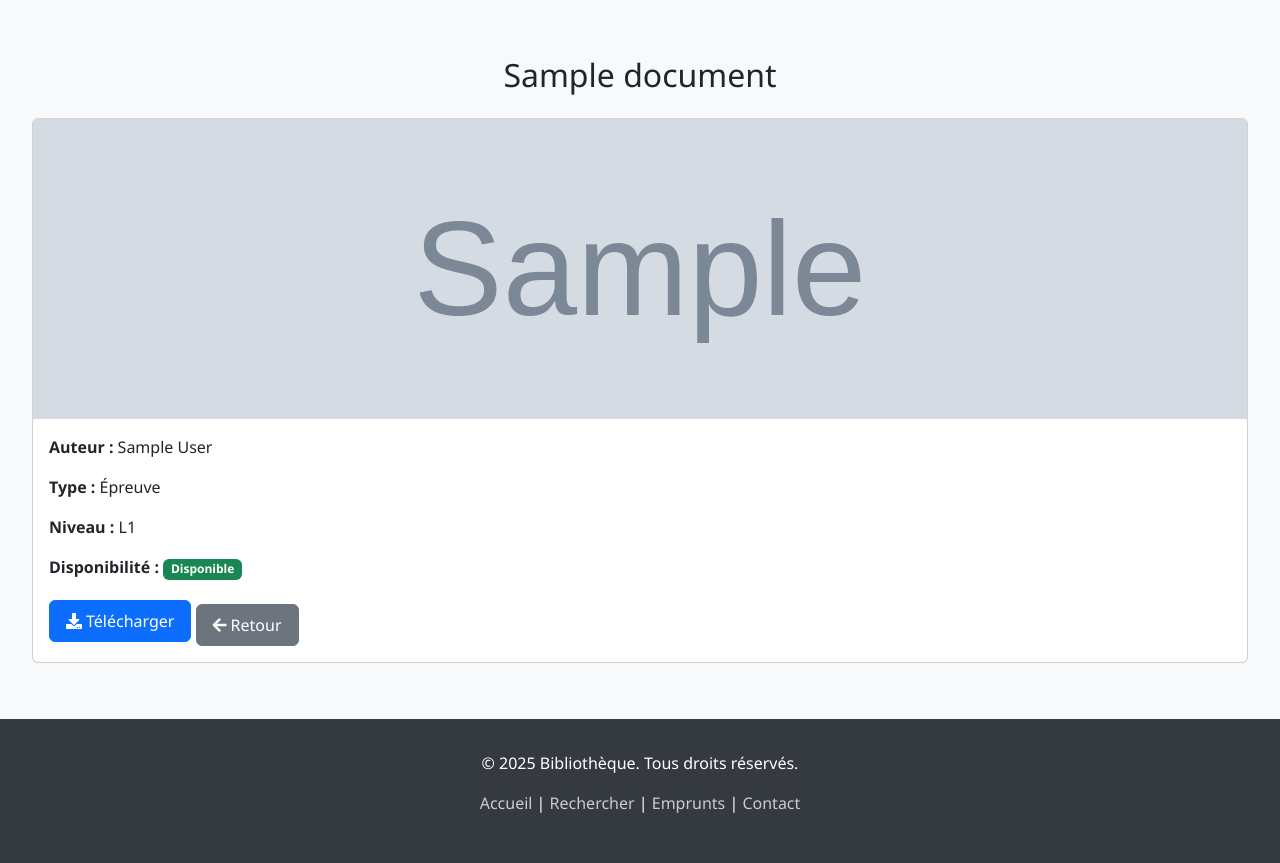
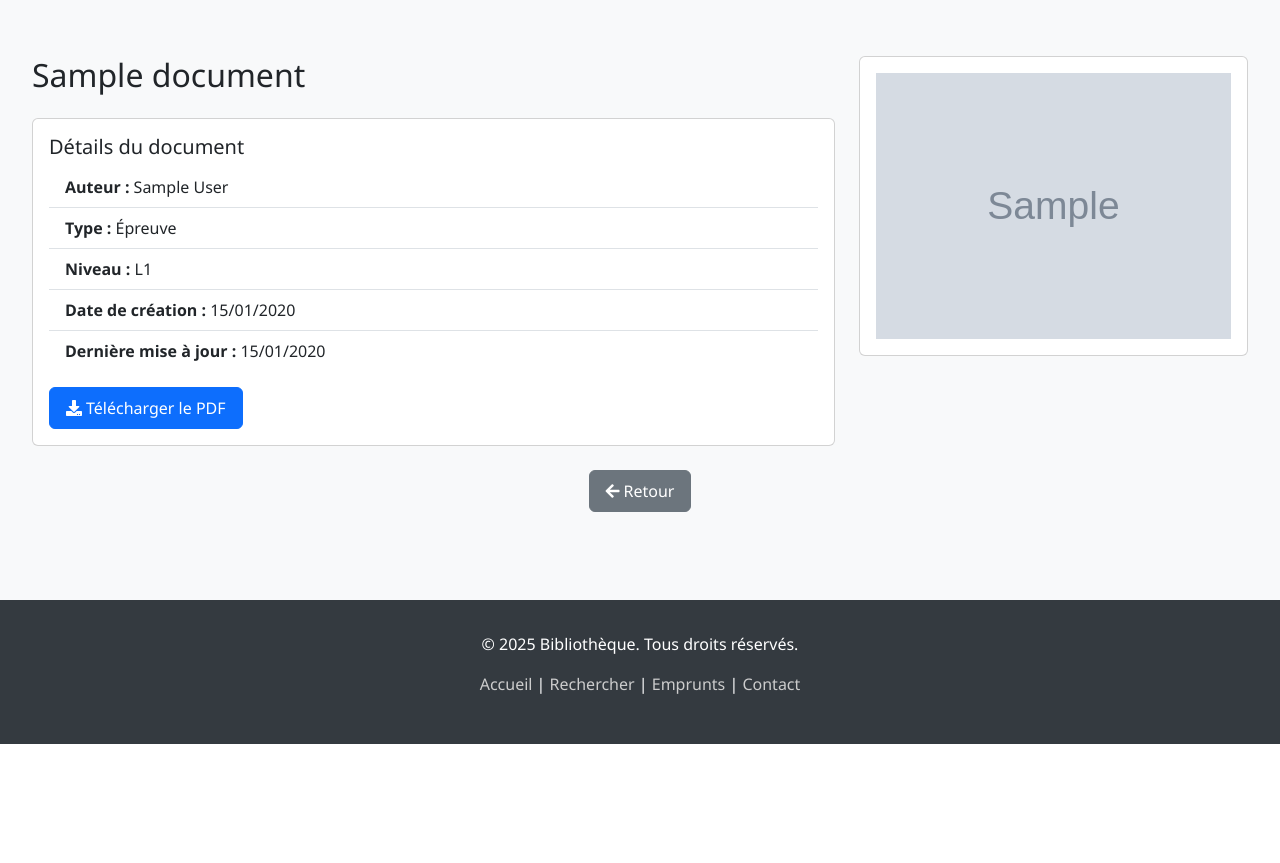
Before and after one commit to DanielEsso237/Projet-Bibliotheque, a Django app: page /books/document-details/1/ in a window 1280 px wide. Shown: the part 56-919 px from the top of the page. After the commit the page ends 800 px from the top, so only its background shows below. Run offline with Django 5.2, Linux system fonts and the light colour scheme; a user stored in the database is signed in; tables that the repository leaves empty hold one stand-in row (values such as "Sample post"); grey boxes marked "Sample" are stand-in pictures; some libraries are stand-ins or nearby versions.

Commit message:
fonctionnalité des documents ok

```diff
--- a/Projet-bibliotheque-user/books/templates/books/document_detail.html
+++ b/Projet-bibliotheque-user/books/templates/books/document_detail.html
@@ -3,29 +3,39 @@
 {% block title %}{{ document.title }}{% endblock %}
 {% block content %}
     <div class="container my-4">
-        <h2 class="text-center mb-4">{{ document.title }}</h2>
-        <div class="card">
-            {% if document.cover_image %}
-                <img src="{{ document.cover_image.url }}" class="card-img-top" alt="{{ document.title }}" style="height: 300px; object-fit: cover;">
-            {% else %}
-                <img src="{% static 'images/default_cover.jpg' %}" class="card-img-top" alt="Pas de couverture" style="height: 300px; object-fit: cover;">
-            {% endif %}
-            <div class="card-body">
-                <p class="card-text"><strong>Auteur :</strong> {{ document.author|default:"Inconnu" }}</p>
-                <p class="card-text"><strong>Type :</strong> {{ document.get_document_type_display }}</p>
-                <p class="card-text"><strong>Niveau :</strong> {{ document.academic_level }}</p>
-                <p class="card-text"><strong>Disponibilité :</strong>
-                    {% if document.is_available %}
-                        <span class="badge bg-success">Disponible</span>
-                    {% else %}
-                        <span class="badge bg-danger">Non disponible</span>
-                    {% endif %}
-                </p>
-                {% if document.file and document.is_available %}
-                    <a href="{{ document.file.url }}" class="btn btn-primary" download><i class="fas fa-download me-1"></i>Télécharger</a>
-                {% endif %}
-                <a href="{% url 'books:documents' %}" class="btn btn-secondary mt-2"><i class="fas fa-arrow-left me-1"></i>Retour</a>
+        <div class="row">
+            <div class="col-md-8">
+                <h2 class="mb-4">{{ document.title }}</h2>
+                <div class="card">
+                    <div class="card-body">
+                        <h5 class="card-title">Détails du document</h5>
+                        <ul class="list-group list-group-flush">
+                            <li class="list-group-item"><strong>Auteur :</strong> {{ document.author|default:"Inconnu" }}</li>
+                            <li class="list-group-item"><strong>Type :</strong> {{ document.get_document_type_display }}</li>
+                            <li class="list-group-item"><strong>Niveau :</strong> {{ document.academic_level }}</li>
+                            <li class="list-group-item"><strong>Date de création :</strong> {{ document.created_at|date:"d/m/Y" }}</li>
+                            <li class="list-group-item"><strong>Dernière mise à jour :</strong> {{ document.updated_at|date:"d/m/Y" }}</li>
+                        </ul>
+                        {% if document.file %}
+                            <a href="{{ document.file.url }}" class="btn btn-primary mt-3" download><i class="fas fa-download me-1"></i>Télécharger le PDF</a>
+                        {% endif %}
+                    </div>
+                </div>
             </div>
+            <div class="col-md-4">
+                <div class="card">
+                    <div class="card-body text-center">
+                        {% if document.cover_image %}
+                            <img src="{{ document.cover_image.url }}" class="img-fluid" alt="{{ document.title }}" style="max-height: 300px; object-fit: cover;">
+                        {% else %}
+                            <img src="{% static 'images/default_cover.jpg' %}" class="img-fluid" alt="Pas de couverture" style="max-height: 300px; object-fit: cover;">
+                        {% endif %}
+                    </div>
+                </div>
+            </div>
+        </div>
+        <div class="text-center mt-4">
+            <a href="{% if document.document_type == 'exam' %}{% url 'books:epreuves' %}{% else %}{% url 'books:documents' %}{% endif %}" class="btn btn-secondary"><i class="fas fa-arrow-left me-1"></i>Retour</a>
         </div>
     </div>
 {% endblock %}
```
Also changed, not shown: Projet-bibliotheque-user/books/templates/books/documents.html (+0 -7 lines), Projet-bibliotheque-user/books/templates/books/epreuves.html (+0 -7 lines).
